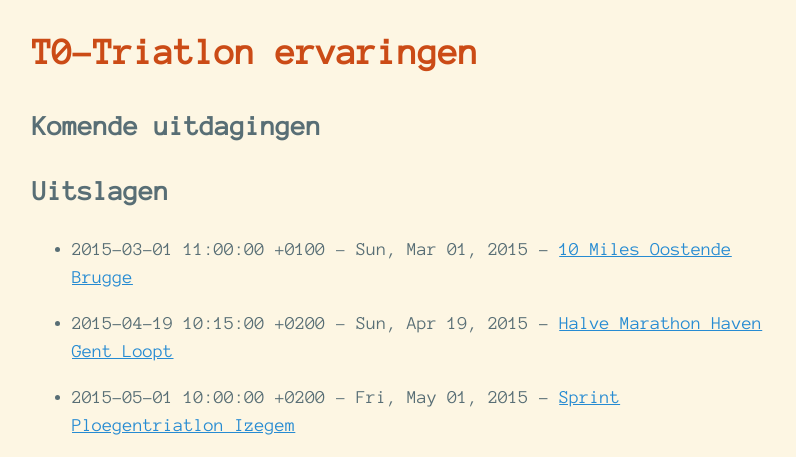
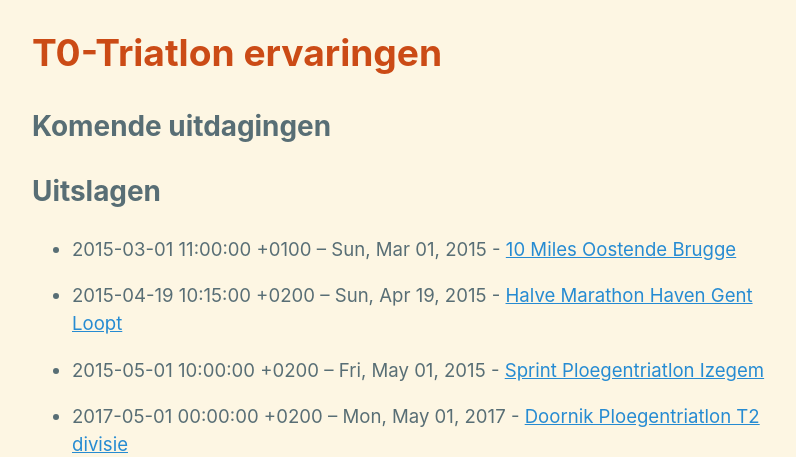
Before and after one commit to PeterDeKeer/PeterDeKeer.github.io, a Jekyll site: the page built from index.md, in a window 1280 px wide. Shown: the top 457 px of the page, without its empty margins (236-1032 px from the left). Built offline with Jekyll 4.4.1, drawn with Linux system fonts in a browser that asks for light colours; grey boxes are pictures that could not be loaded.

Commit message:
Update default.html

```diff
--- a/_layouts/default.html
+++ b/_layouts/default.html
@@ -12,7 +12,7 @@
   <link rel="dns-prefetch" href="//fonts.googleapis.com">
   <link href='//fonts.googleapis.com/css?family=Anonymous+Pro' rel='stylesheet' type='text/css'>
   <style>
-    body {font-family:'Anonymous Pro',monospace;color: #586e75; background-color: #fdf6e3;font-size: calc( 12px + 3 * (100vw - 400px) / 400 );line-height: 1.5;max-width:40em;width:90%;margin:auto;}
+    body {font-family: -apple-system, BlinkMacSystemFont, “Segoe UI”, Roboto, Helvetica, Arial, sans-serif;;color: #586e75; background-color: #fdf6e3;font-size: calc( 12px + 3 * (100vw - 400px) / 400 );line-height: 1.5;max-width:40em;width:90%;margin:auto;}
     h1 {color: #cb4b16;font-weight: bold;}
     a {color: #268bd2;}
     a:visited {color: #6c71c4;}
```
